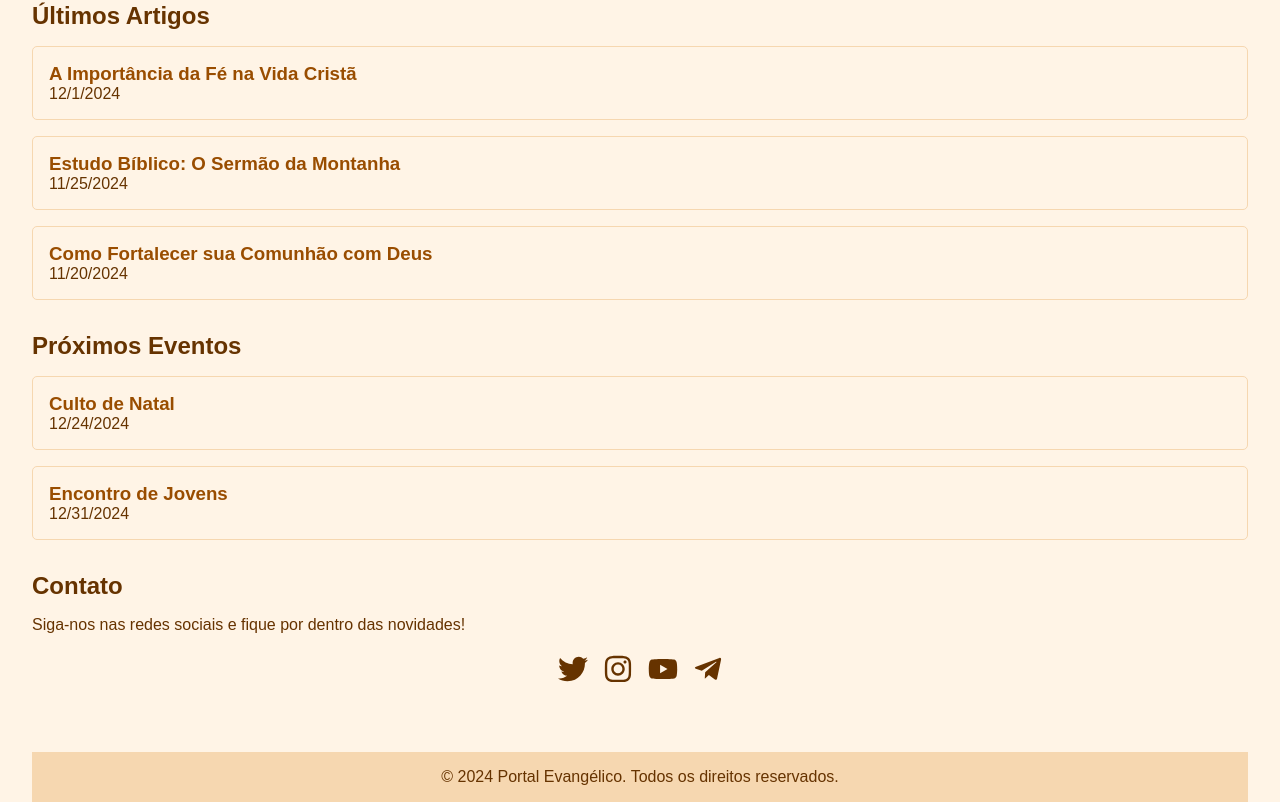
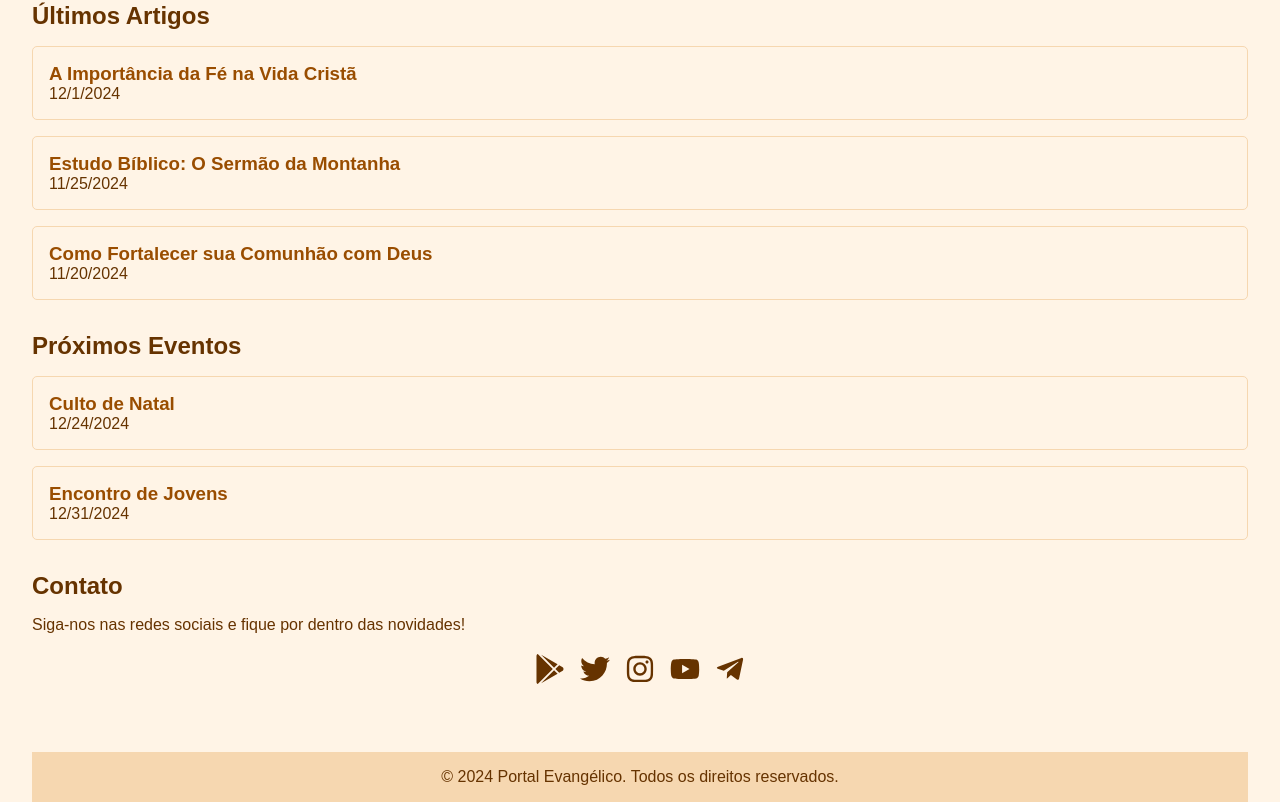
Before and after one commit to ronaldoarauj/app-dai-gacas, a Next.js app: page / in a window 1280 px wide. Shown: the part 565-1367 px from the top of the page. Built offline with nearby package versions, Linux system fonts and the light colour scheme; no server answers.

Commit message:
inserindo o link da google play

```diff
--- a/src/pages/index.js
+++ b/src/pages/index.js
@@ -1,7 +1,7 @@
 import { useState, useEffect, useRef } from 'react';
 import Head from 'next/head';
 import styles from '../styles/index.module.css';
-import { FaFacebook, FaTwitter, FaInstagram, FaYoutube, FaTelegramPlane } from 'react-icons/fa';
+import { FaGooglePlay, FaTwitter, FaInstagram, FaYoutube, FaTelegramPlane } from 'react-icons/fa';
 
 export default function Home() {
   const [latestArticles, setLatestArticles] = useState([]);
@@ -182,9 +182,9 @@ export default function Home() {
             Siga-nos nas redes sociais e fique por dentro das novidades!
           </p>
           <div className={styles.socialLinks}>
-            {/* <a href="https://www.facebook.com/yourpage" target="_blank" rel="noopener noreferrer" className={styles.icon}>
-              <FaFacebook size={30} />
-            </a> */}
+            <a href="https://play.google.com/store/apps/details?id=br.com.sinforme.thanksgivin.thanksgiving" target="_blank" rel="noopener noreferrer" className={styles.icon}>
+              <FaGooglePlay size={30} />
+            </a>
             <a href="https://www.twitter.com/yourprofile" target="_blank" rel="noopener noreferrer" className={styles.icon}>
               <FaTwitter size={30} />
             </a>
```
